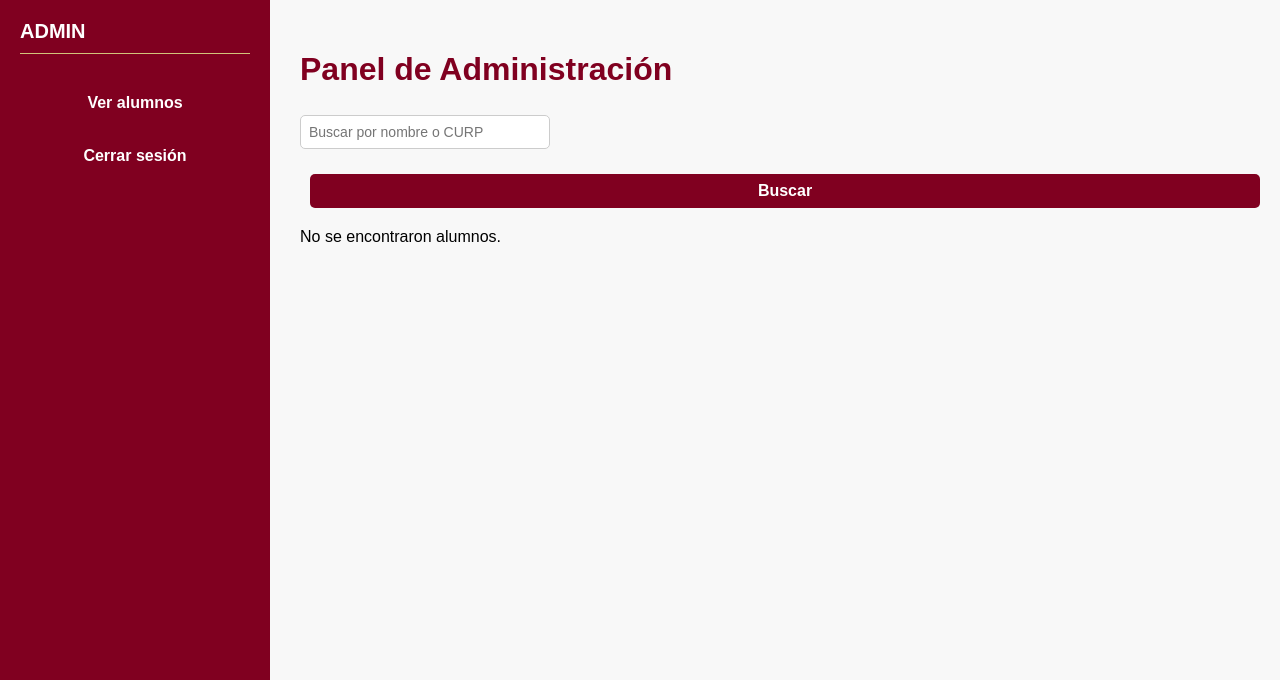
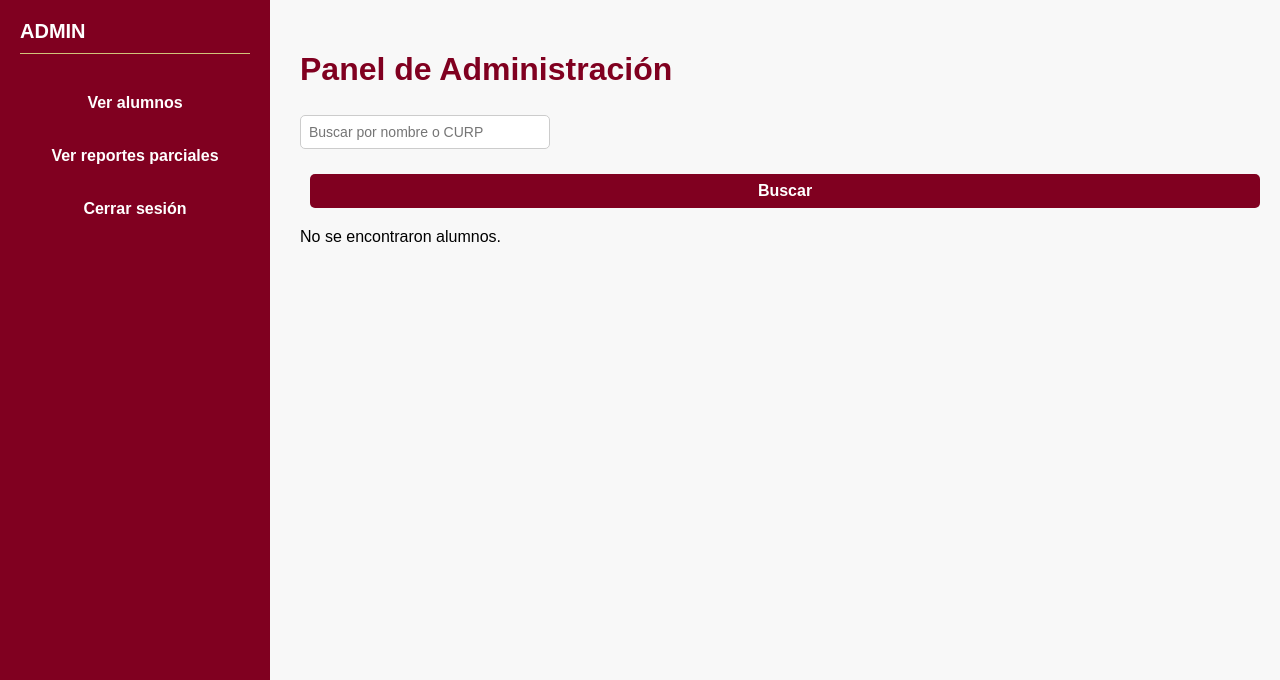
Before and after one commit to gerardotuz/prototipos, a Flask app: page /admin in a window 1280 px wide. Shown: the part 134-814 px from the top of the page. Run offline with Flask 3, Linux system fonts and the light colour scheme; the visitor is signed in with stand-in values (Sample User, id 1); data that the repository does not hold is empty.

Commit message:
Add link to view partial reports in admin sidebar

```diff
--- a/templates/admin.html
+++ b/templates/admin.html
@@ -126,11 +126,13 @@
   </nav>
 
     <div class="layout-admin">
-      <div class="sidebar">
-          <h2>ADMIN</h2>
-          <a href="/admin">Ver alumnos</a>
-          <a href="/logout">Cerrar sesión</a>
-      </div>
+     <div class="sidebar">
+    <h2>ADMIN</h2>
+    <a href="/admin">Ver alumnos</a>
+    <a href="/admin/reportes">Ver reportes parciales</a>
+    <a href="/logout">Cerrar sesión</a>
+</div>
+
 
       <div class="contenido">
           <h1>Panel de Administración</h1>
```
